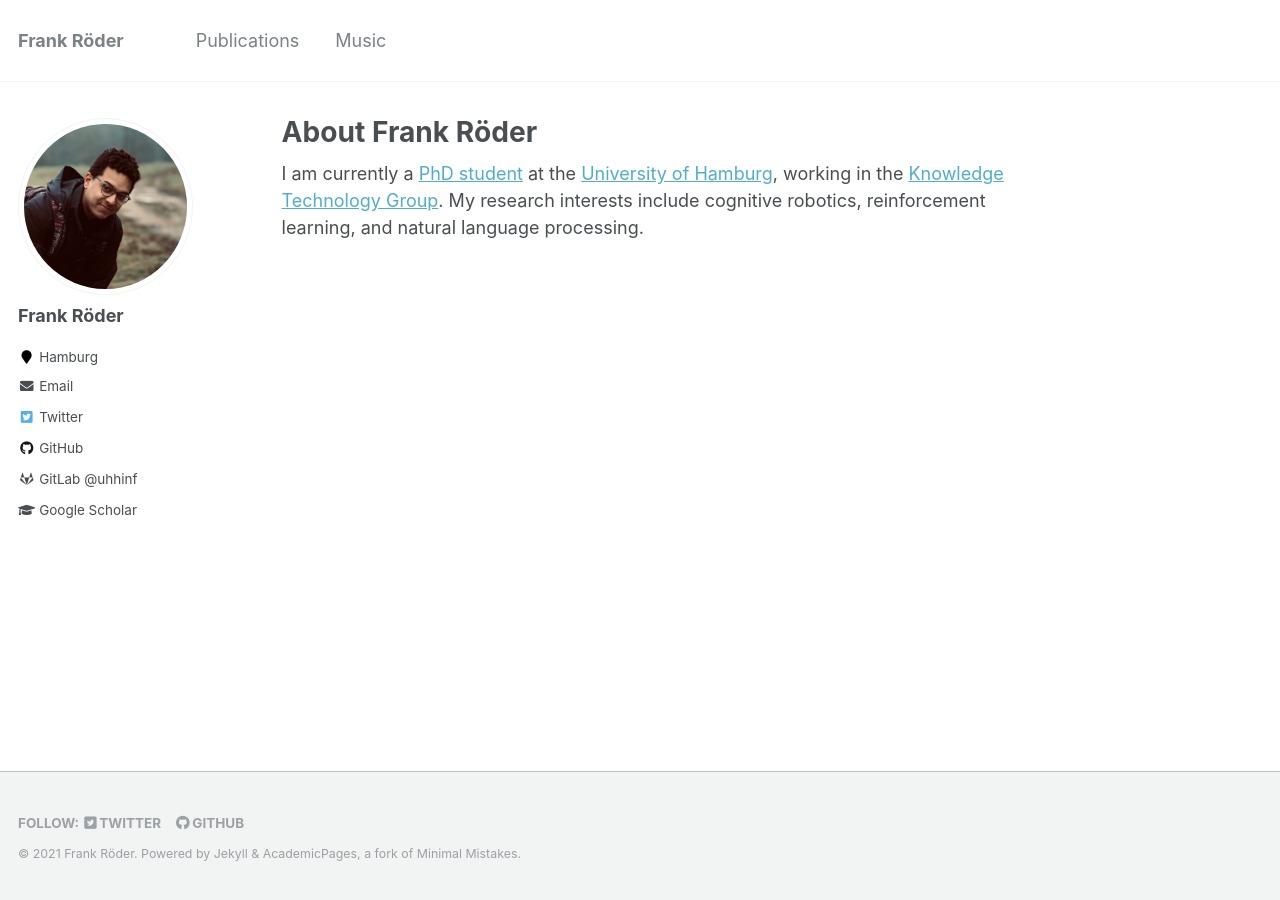
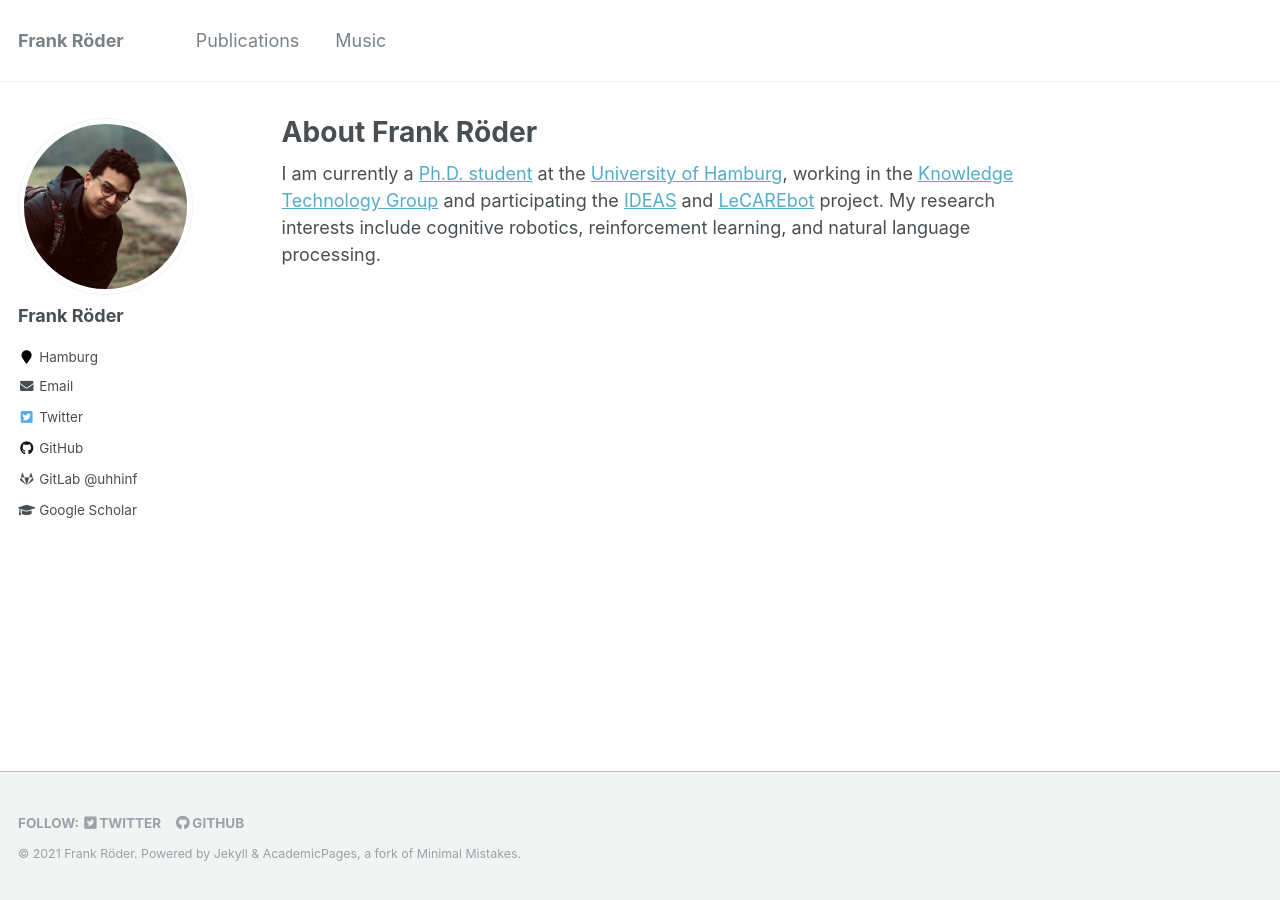
Before and after one commit to frankroeder/frankroeder.github.io, a Jekyll site: the page built from _pages/about.md, in a window 1280 px wide. Built offline with Jekyll 4.4.1, drawn with Linux system fonts in a browser that asks for light colours.

Commit message:
Add projects

```diff
--- a/_pages/about.md
+++ b/_pages/about.md
@@ -9,5 +9,5 @@ redirect_from:
 ---
 
 
-I am currently a [PhD student](https://www.inf.uni-hamburg.de/en/inst/ab/wtm/people/roeder.html) at the [University of Hamburg](https://www.inf.uni-hamburg.de/en), working in the [Knowledge Technology Group](https://www.inf.uni-hamburg.de/en/inst/ab/wtm/).
+I am currently a [Ph.D. student](https://www.inf.uni-hamburg.de/en/inst/ab/wtm/people/roeder.html) at the [University of Hamburg](https://www.inf.uni-hamburg.de/en), working in the [Knowledge Technology Group](https://www.inf.uni-hamburg.de/en/inst/ab/wtm/) and participating the [IDEAS](https://www.inf.uni-hamburg.de/en/inst/ab/wtm/about/news/project-ideas.html) and [LeCAREbot](https://www.inf.uni-hamburg.de/en/inst/ab/wtm/research/project-lecarebot.html) project.
 My research interests include cognitive robotics, reinforcement learning, and natural language processing.
```
